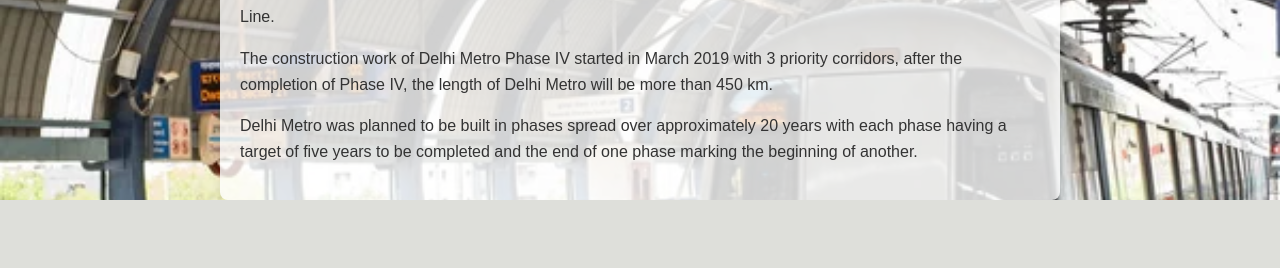
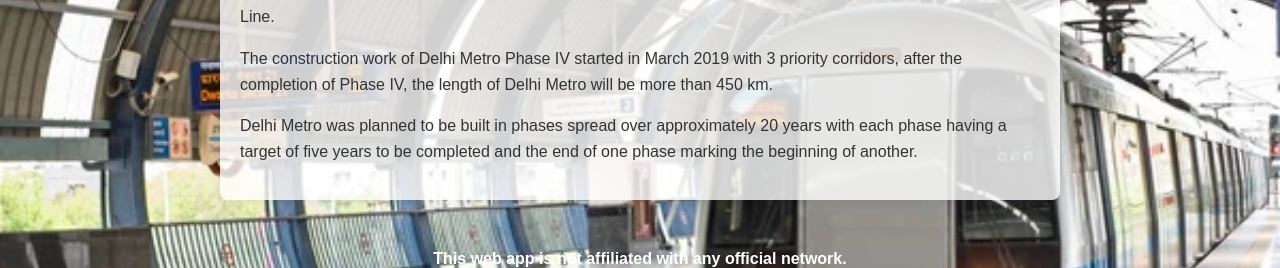
Before and after one commit to RohanRusta21/dmrcinfo, a Flask app: page / in a window 1280 px wide. Shown: the part 1032-1300 px from the top of the page. Before the commit the page ends 1232 px from the top, so only its background shows below. Run offline with Flask 3, Linux system fonts and the light colour scheme.

Commit message:
added footer

```diff
--- a/templates/index.html
+++ b/templates/index.html
@@ -42,6 +42,12 @@
             border-radius: 5px;
             font-size: 16px;
             outline: none;
+        }
+        footer {
+            text-align: center;
+            color: white;
+            margin-top: 50px; /* adjust margin as needed */
+            font-weight: bold;
         }
         button {
             background-color: #007bff;
@@ -108,5 +114,8 @@
         <p>The construction work of Delhi Metro Phase IV started in March 2019 with 3 priority corridors, after the completion of Phase IV, the length of Delhi Metro will be more than 450 km.</p>
         <p>Delhi Metro was planned to be built in phases spread over approximately 20 years with each phase having a target of five years to be completed and the end of one phase marking the beginning of another.</p>
     </div>
+    <footer>
+        <p>This web app is not affiliated with any official network.</p>
+    </footer>
 </body>
 </html>
```
Also changed, not shown: templates/result.html (+9 -0 lines).
